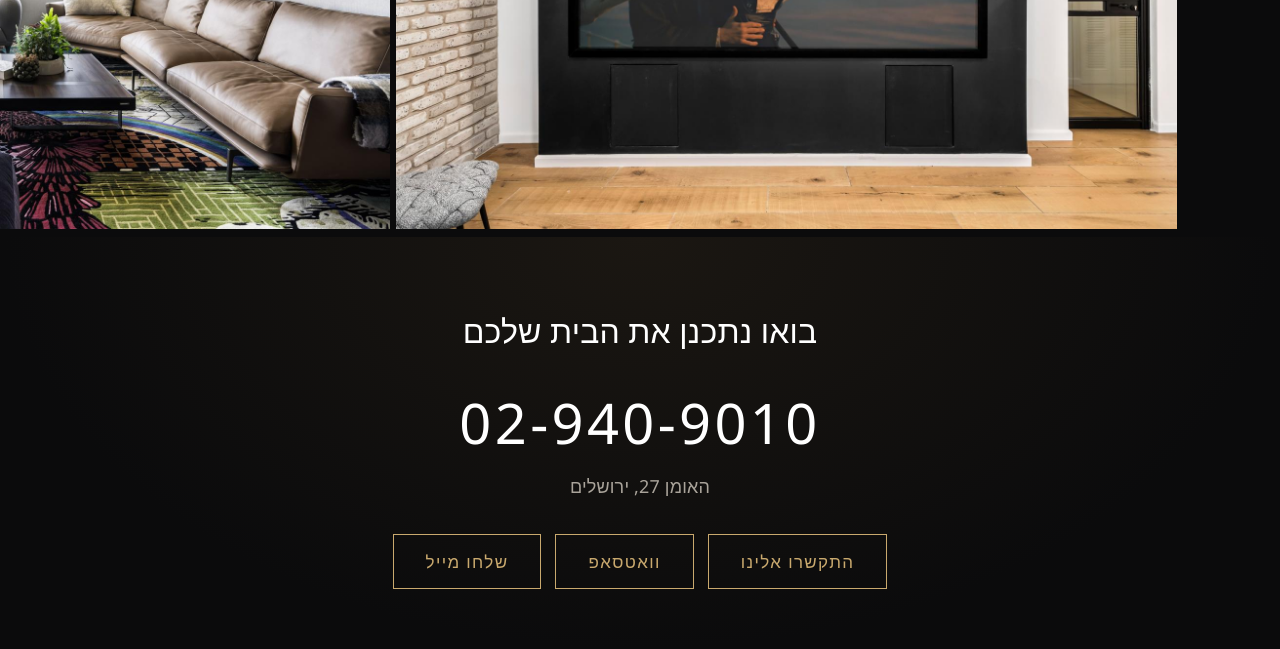
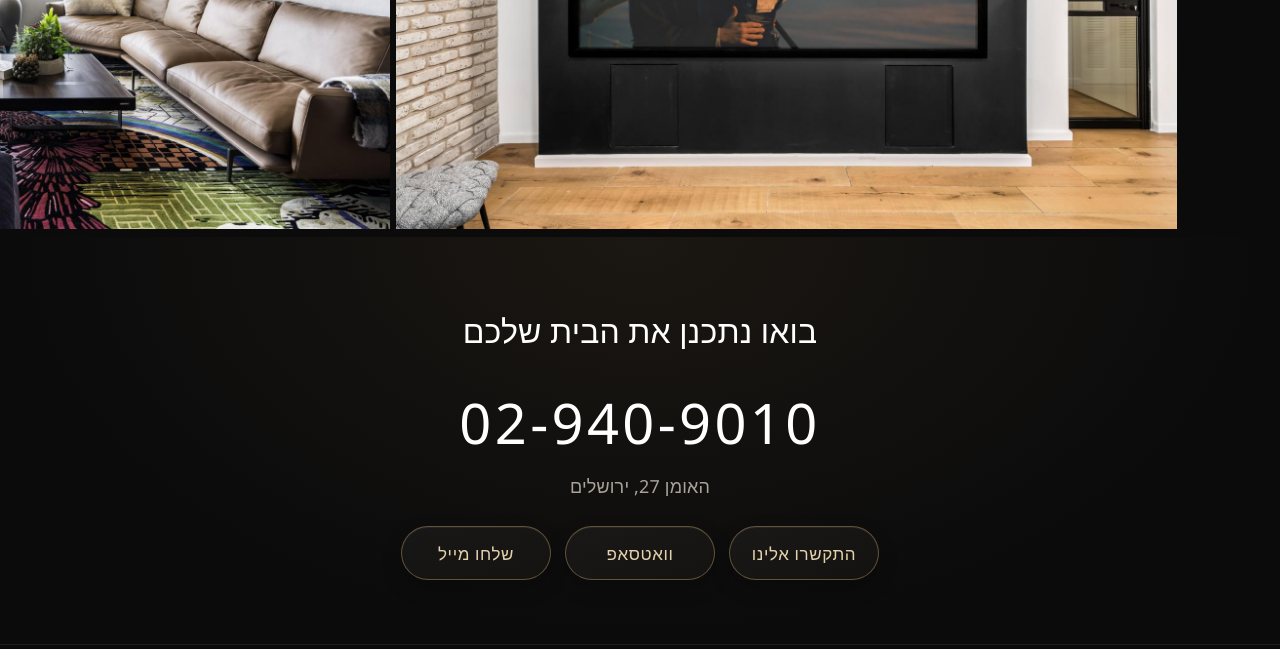
Before and after one commit to audioplus-il/audioplus-il.github.io, a plain HTML site: page index.html in a window 1280 px wide. Shown: the part 5045-5694 px from the top of the page. Drawn offline with Linux system fonts and the light colour scheme.

Commit message:
Refine contact button styling
Added styles for refined contact buttons with hover effects.

```diff
--- a/style.css
+++ b/style.css
@@ -123,3 +123,32 @@ html.a11y-font .lp * { font-weight: 400 !important; letter-spacing: 0 !important
 .wa-float { position: fixed; bottom: 84px; left: 16px; z-index: 50; width: 52px; height: 52px; border-radius: 50%; background: #25d366; display: flex; align-items: center; justify-content: center; box-shadow: 0 2px 8px rgba(0,0,0,.4); }
 .wa-float svg { width: 30px; height: 30px; max-width: 30px; max-height: 30px; display: block; flex: 0 0 30px; }
 .wa-float:focus-visible { outline: 3px solid #fff; outline-offset: 3px; }
+
+
+/* Refined contact buttons */
+.lp-contact .lp-btns { gap: 12px 14px; }
+.lp-contact .lp-btns .lp-btn {
+  display: inline-flex;
+  align-items: center;
+  justify-content: center;
+  width: 150px;
+  max-width: calc((100vw - 72px) / 2);
+  min-height: 54px;
+  margin-top: 28px;
+  padding: 14px 18px;
+  border: 1px solid rgba(201,169,110,.42);
+  border-radius: 999px;
+  background: linear-gradient(145deg, rgba(255,255,255,.045), rgba(201,169,110,.045));
+  color: #e4d2ac;
+  box-shadow: inset 0 1px 0 rgba(255,255,255,.06), 0 8px 20px rgba(0,0,0,.22);
+  letter-spacing: .035em;
+  transition: color .2s ease, background .2s ease, border-color .2s ease, box-shadow .2s ease, transform .2s ease;
+}
+.lp-contact .lp-btns .lp-btn:hover,
+.lp-contact .lp-btns .lp-btn:focus-visible {
+  color: #0b0b0c;
+  background: linear-gradient(135deg, #dfc58f, #c9a96e);
+  border-color: #dfc58f;
+  box-shadow: 0 10px 22px rgba(201,169,110,.2);
+  transform: translateY(-1px);
+}
```
